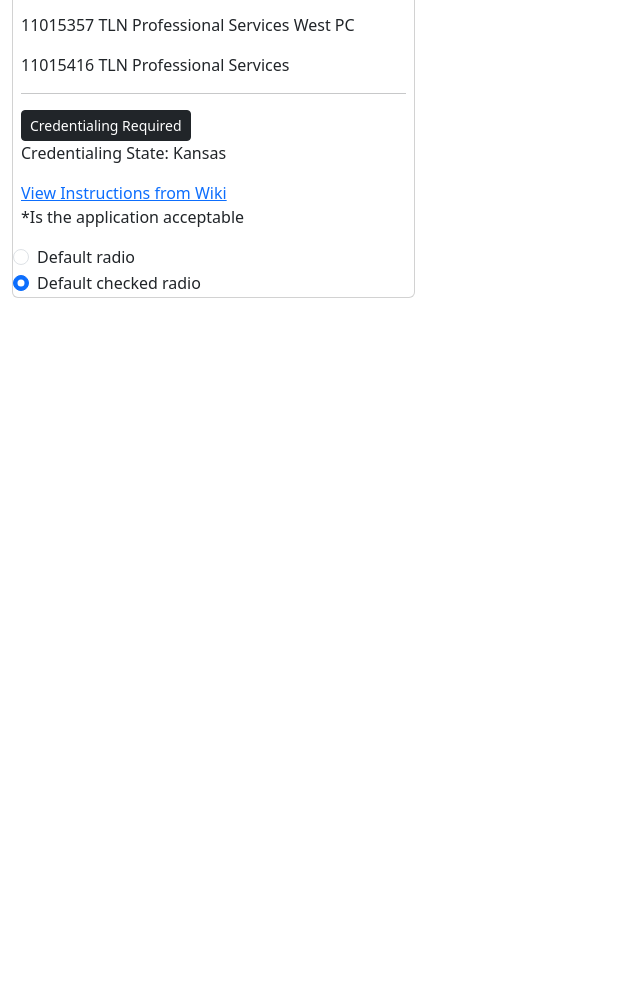
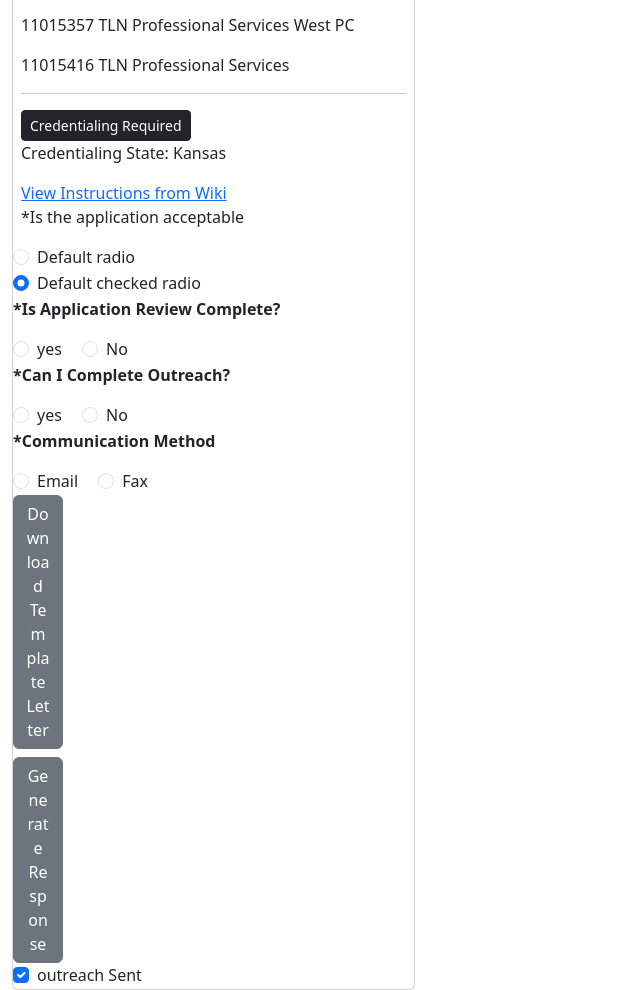
Before and after one commit to w3sanju/NOW, a plain HTML site: page details.html in a window 1280 px wide. Shown: the part 820-1810 px from the top of the page, without its empty margins (0-640 px from the left). Before the commit the page ends 1118 px from the top, so only its background shows below. Drawn offline with Linux system fonts and the light colour scheme.

Commit message:
Side bar radios in details.html

```diff
--- a/details.html
+++ b/details.html
@@ -147,6 +147,55 @@
     Default checked radio
   </label>
 </div>
+
+                    <div>
+<p class="fw-bold">*Is Application Review Complete?</p>
+<div class="form-check form-check-inline">
+  <input class="form-check-input me-auto" type="radio" name="inlineRadioOptions" id="inlineRadio1" value="option1">
+  <label class="form-check-label" for="inlineRadio1">yes</label>
+</div>
+<div class="form-check form-check-inline">
+  <input class="form-check-input" type="radio" name="inlineRadioOptions" id="inlineRadio2" value="option2">
+  <label class="form-check-label" for="inlineRadio2">No</label>
+</div>
+</div>
+<div>
+<p class="fw-bold">*Can I Complete Outreach?</p>
+<div class="form-check form-check-inline">
+  <input class="form-check-input me-auto" type="radio" name="inlineRadioOptions" id="inlineRadio1" value="option1">
+  <label class="form-check-label" for="inlineRadio1">yes</label>
+</div>
+<div class="form-check form-check-inline">
+  <input class="form-check-input" type="radio" name="inlineRadioOptions" id="inlineRadio2" value="option2">
+  <label class="form-check-label" for="inlineRadio2">No</label>
+</div>
+
+</div>
+<div>
+<p class="fw-bold">*Communication Method</p>
+<div class="form-check form-check-inline">
+  <input class="form-check-input me-auto" type="radio" name="inlineRadioOptions" id="inlineRadio1" value="option1">
+  <label class="form-check-label" for="inlineRadio1">Email</label>
+</div>
+<div class="form-check form-check-inline">
+  <input class="form-check-input" type="radio" name="inlineRadioOptions" id="inlineRadio2" value="option2">
+  <label class="form-check-label" for="inlineRadio2">Fax</label>
+  </div>
+
+  <div class="d-grid gap-2 col-6 me-auto">
+  <button class="btn btn-secondary btn w-25" type="button">Download Template Letter</button>
+  <button class="btn btn-secondary btn w-25" type="button">Generate Response</button>
+</div>
+</div>
+<div>
+  <div class="form-check">
+  <input class="form-check-input" type="checkbox" value="" id="flexCheckChecked" checked>
+  <label class="form-check-label" for="flexCheckChecked">
+    outreach Sent
+  </label>
+</div>
+</div>
+
 </div>
             </div>
             <div class="col-8">
```
